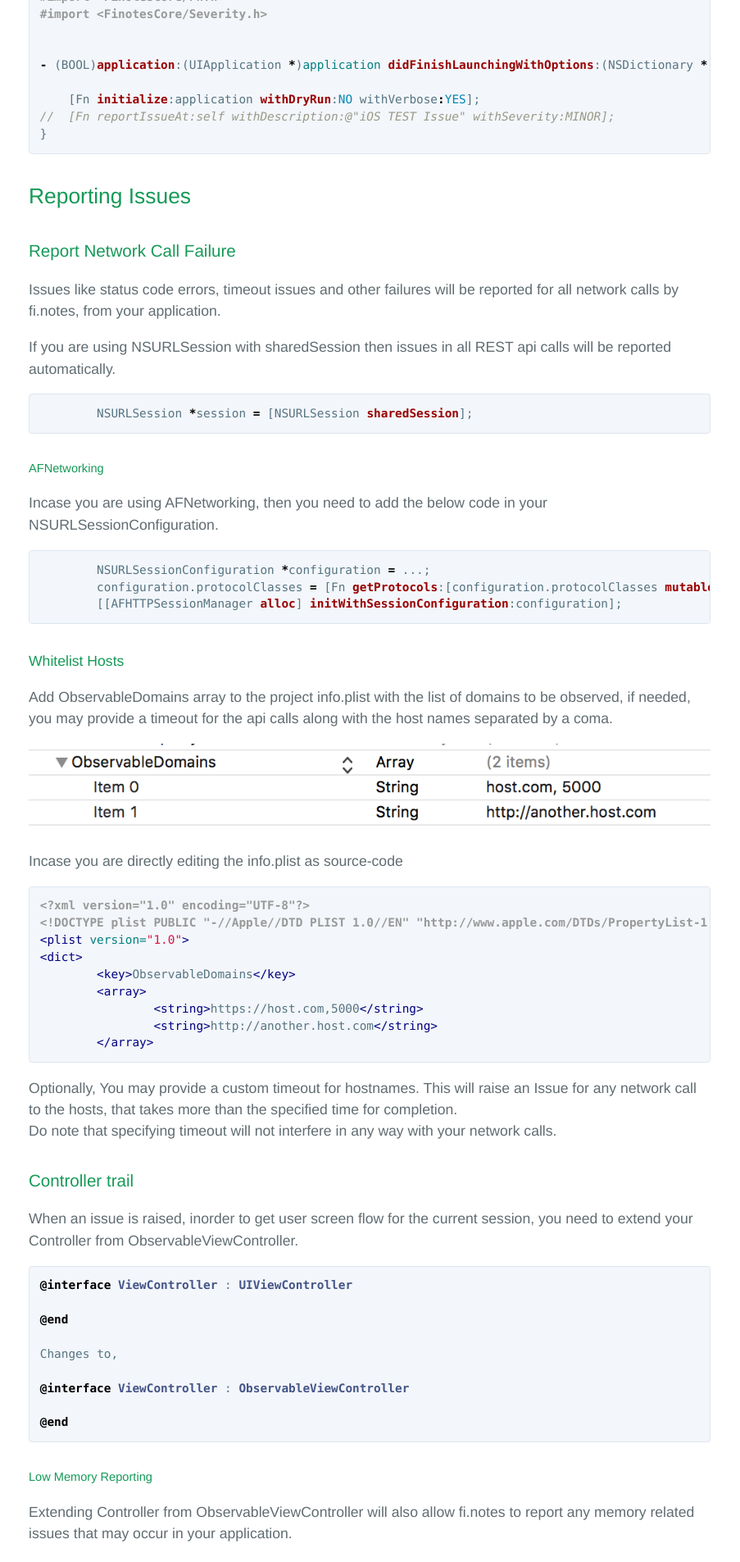
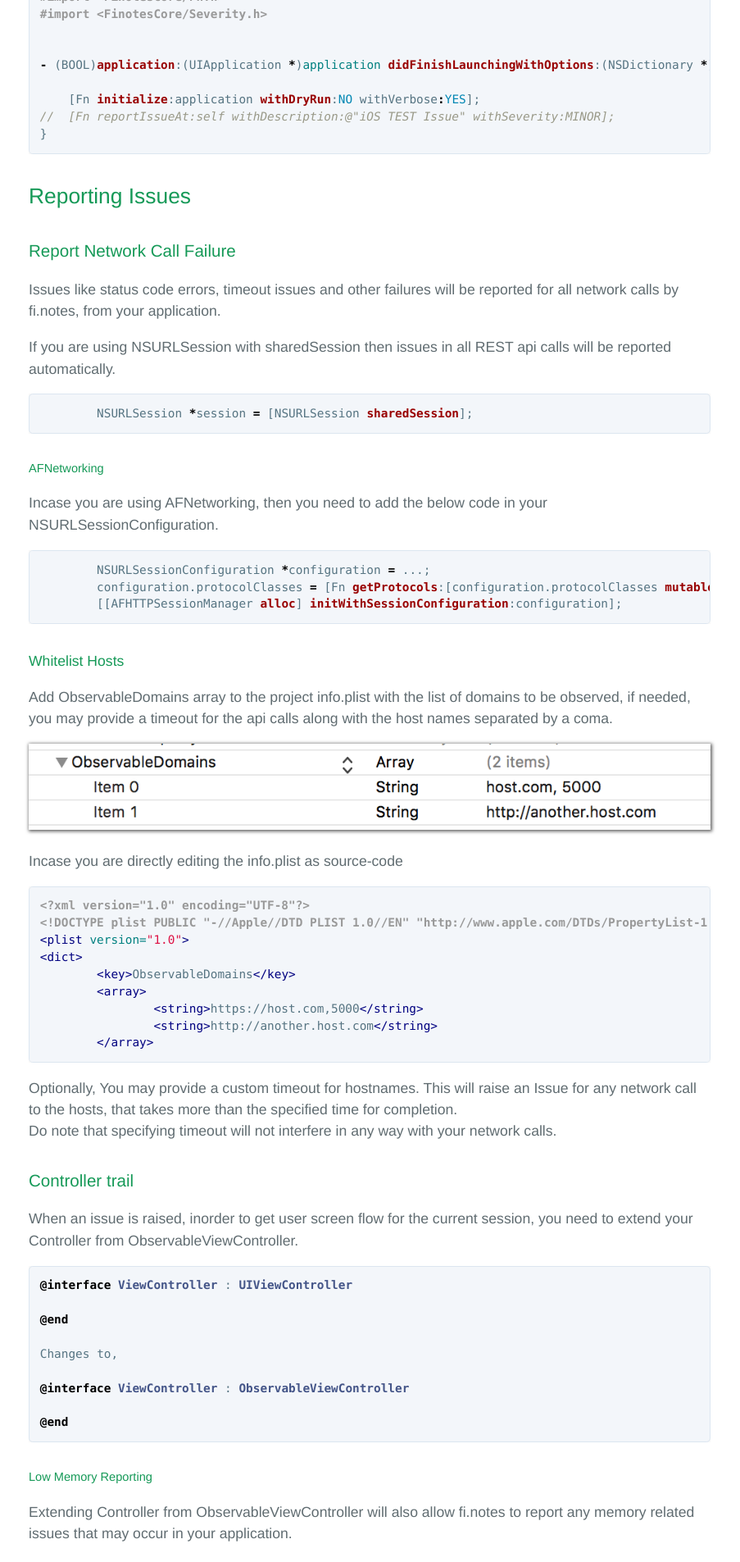
Before and after one commit to finotes/finotes.github.io, a Jekyll site: the page built from _posts/2018-01-19-ios-docs.md, in a window 1280 px wide. Shown: the part 2655-4560 px from the top of the page at 82% size, without its empty margins (189-1092 px from the left). Built offline with Jekyll 4.4.1, drawn with Linux system fonts in a browser that asks for light colours; some web fonts are replaced.

Commit message:
Update style.css

```diff
--- a/css/style.css
+++ b/css/style.css
@@ -53,7 +53,7 @@ sub { bottom: -0.25em; }
 
 /* Embedded content ========================================================================== */
 /** Remove border when inside `a` element in IE 8/9/10. */
-img { border: 0; }
+img { border: 0; box-shadow: 1px 1px 4px 1px #636363; }
 
 /** Correct overflow not hidden in IE 9/10/11. */
 svg:not(:root) { overflow: hidden; }
```
